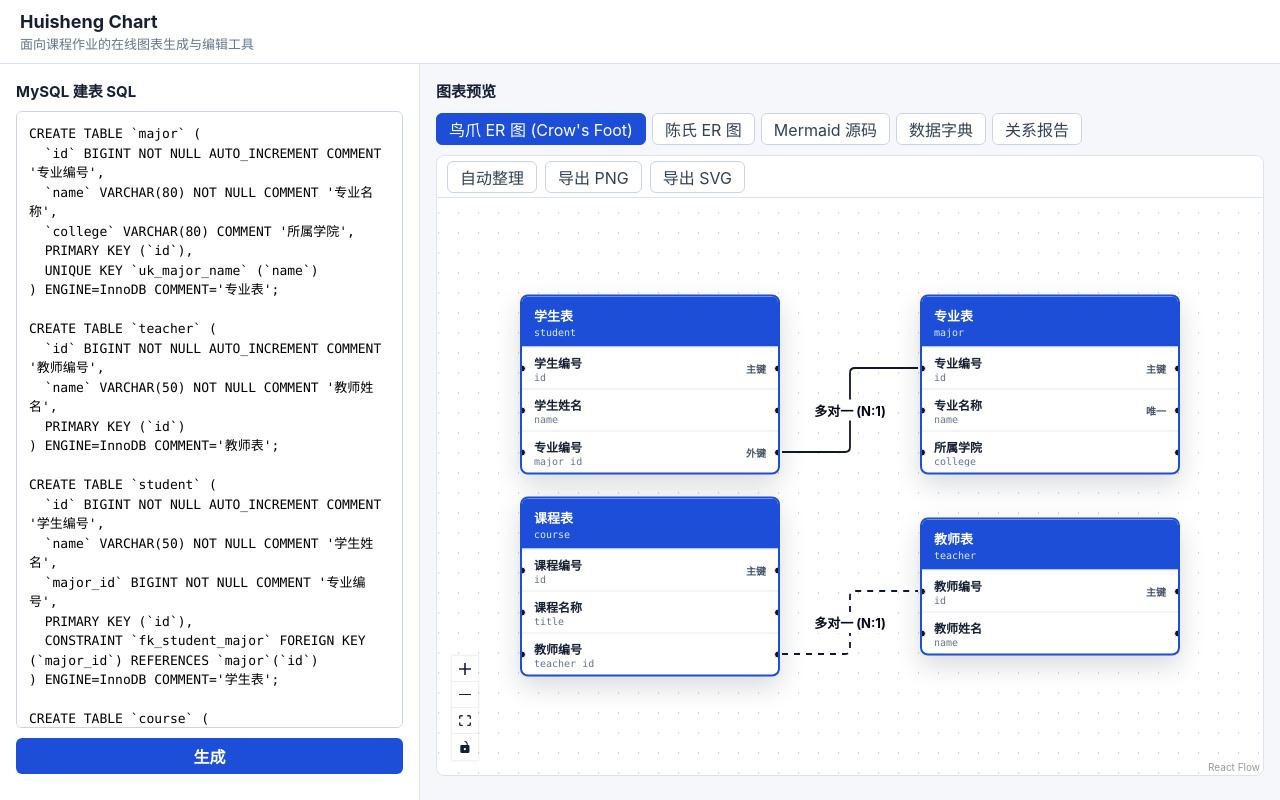
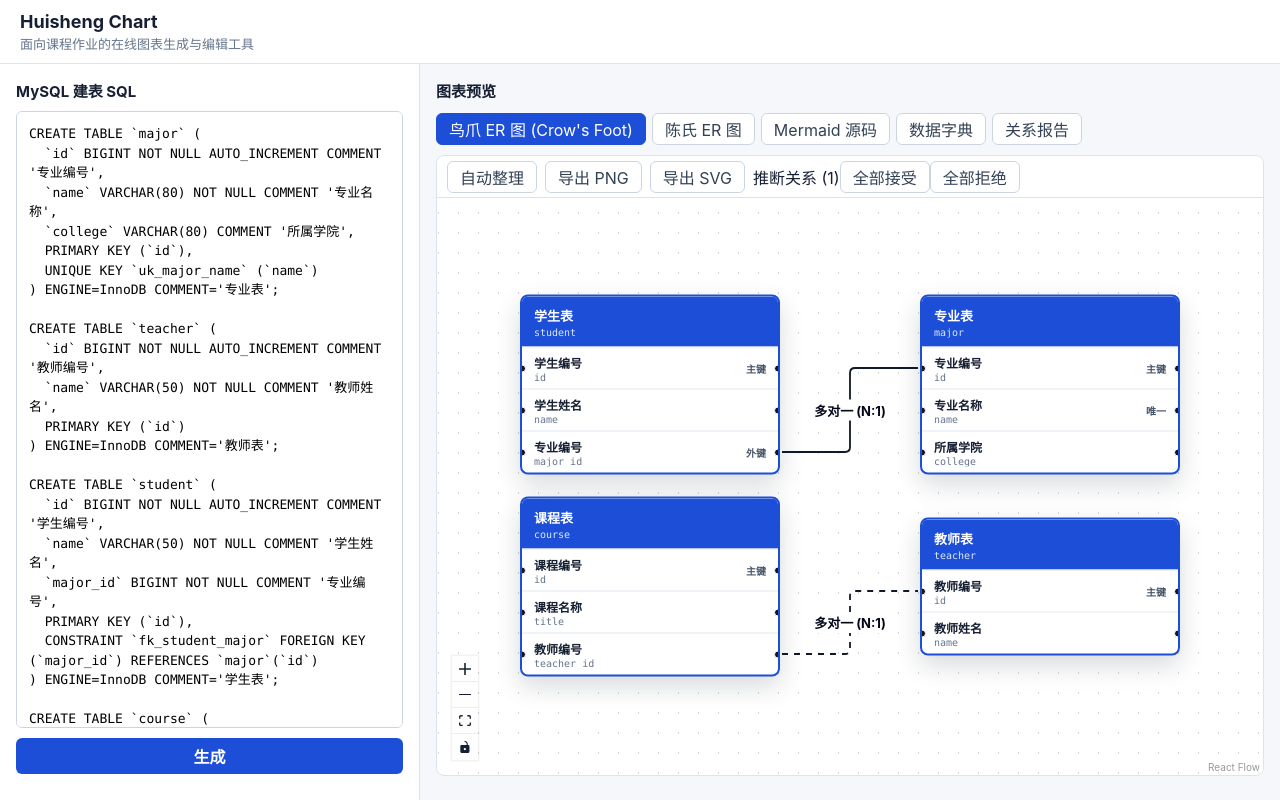
Before and after one commit to huisheng66/huishengchart, a React (Vite) app: page / in a window 1280 px wide. Both pictures are taken after a click on the button "生成". Built offline with nearby package versions, Linux system fonts and the light colour scheme.

Commit message:
feat: add accept/reject UI for inferred relationships in CanvasView

```diff
--- a/src/App.tsx
+++ b/src/App.tsx
@@ -36,6 +36,31 @@ export function App() {
     } else {
       setParseError(result.error.message);
     }
+  }
+
+  function handleAcceptInferred(relationId: string) {
+    setModel((prev) => {
+      if (!prev) return prev;
+      const relation = prev.inferredRelations.find((r) => r.id === relationId);
+      if (!relation) return prev;
+      return {
+        ...prev,
+        relations: [...prev.relations, { ...relation, status: 'accepted' as const, source: 'rule-inferred' as const }],
+        inferredRelations: prev.inferredRelations.filter((r) => r.id !== relationId),
+      };
+    });
+  }
+
+  function handleRejectInferred(relationId: string) {
+    setModel((prev) => {
+      if (!prev) return prev;
+      return {
+        ...prev,
+        inferredRelations: prev.inferredRelations.map((r) =>
+          r.id === relationId ? { ...r, status: 'rejected' as const } : r
+        ),
+      };
+    });
   }
 
   return (
@@ -83,8 +108,12 @@ export function App() {
               </div>
 
               <section className="tab-panel" role="tabpanel">
-                {activeTab === 'crowFoot' ? <CanvasView graph={crowFootGraph} /> : null}
-                {activeTab === 'chen' ? <CanvasView graph={chenGraph} /> : null}
+                {activeTab === 'crowFoot' ? (
+                  <CanvasView graph={crowFootGraph} inferredRelations={model.inferredRelations} onAcceptInferred={handleAcceptInferred} onRejectInferred={handleRejectInferred} />
+                ) : null}
+                {activeTab === 'chen' ? (
+                  <CanvasView graph={chenGraph} inferredRelations={model.inferredRelations} onAcceptInferred={handleAcceptInferred} onRejectInferred={handleRejectInferred} />
+                ) : null}
                 {activeTab === 'mermaid' ? <pre className="artifact">{exportMermaidEr(model)}</pre> : null}
                 {activeTab === 'dictionary' ? <pre className="artifact">{exportDataDictionaryMarkdown(model)}</pre> : null}
                 {activeTab === 'report' ? <pre className="artifact">{exportRelationshipReportMarkdown(model)}</pre> : null}
--- a/src/components/CanvasView.tsx
+++ b/src/components/CanvasView.tsx
@@ -1,5 +1,6 @@
 import { useCallback, useEffect, useMemo, useRef } from 'react';
 import { Background, Controls, ReactFlow, type ReactFlowInstance, useEdgesState, useNodesState } from '@xyflow/react';
+import type { RelationModel } from '../domain/er-model';
 import type { ErEdge, ErNode, FlowGraph } from '../diagram/react-flow-types';
 import { applyElkLayout } from '../diagram/layout';
 import { exportReactFlowImage } from '../export/image';
@@ -30,7 +31,17 @@ const fitViewOptions = {
   maxZoom: 1,
 };
 
-export function CanvasView({ graph }: { graph: FlowGraph }) {
+export function CanvasView({
+  graph,
+  inferredRelations,
+  onAcceptInferred,
+  onRejectInferred,
+}: {
+  graph: FlowGraph;
+  inferredRelations?: RelationModel[];
+  onAcceptInferred?: (id: string) => void;
+  onRejectInferred?: (id: string) => void;
+}) {
   const [nodes, setNodes, onNodesChange] = useNodesState(graph.nodes);
   const [edges, setEdges, onEdgesChange] = useEdgesState(graph.edges);
   const flowRef = useRef<ReactFlowInstance<ErNode, ErEdge> | null>(null);
@@ -107,6 +118,25 @@ export function CanvasView({ graph }: { graph: FlowGraph }) {
         <button type="button" onClick={() => exportReactFlowImage('svg', 'huishengchart', nodes)}>
           导出 SVG
         </button>
+              {inferredRelations && inferredRelations.filter((r) => r.status === 'pending').length > 0 ? (
+                <div className="canvas-toolbar__inferred">
+                  <span className="canvas-toolbar__inferred-label">
+                    推断关系 ({inferredRelations.filter((r) => r.status === 'pending').length})
+                  </span>
+                  <button type="button" onClick={() => {
+                    const pending = inferredRelations.filter((r) => r.status === 'pending');
+                    pending.forEach((r) => onAcceptInferred?.(r.id));
+                  }}>
+                    全部接受
+                  </button>
+                  <button type="button" onClick={() => {
+                    const pending = inferredRelations.filter((r) => r.status === 'pending');
+                    pending.forEach((r) => onRejectInferred?.(r.id));
+                  }}>
+                    全部拒绝
+                  </button>
+                </div>
+              ) : null}
       </div>
       <ReactFlow
         nodes={nodes}
```
